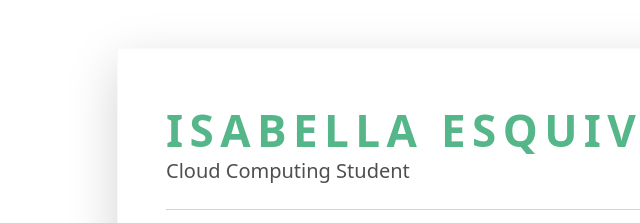
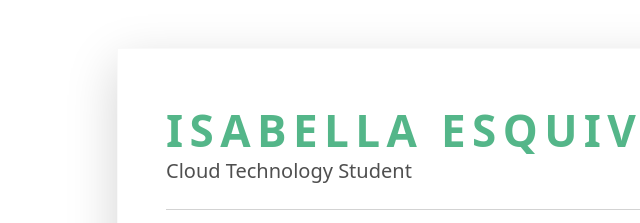
Before and after one commit to Isa3232/AWS-Resume, a plain HTML site: page index.html in a window 1280 px wide. Shown: the top 223 px of the page, 1-641 px from the left. Drawn offline with Linux system fonts and the light colour scheme.

Commit message:
Updated the title from computing to technology

```diff
--- a/index.html
+++ b/index.html
@@ -32,7 +32,7 @@
 					<div class="row align-items-center">
 						<div class="resume-title col-12 col-md-6 col-lg-8 col-xl-9">
 							<h2 class="resume-name mb-0 text-uppercase">Isabella Esquivel</h2>
-							<div class="resume-tagline mb-3 mb-md-0">Cloud Computing Student</div>
+							<div class="resume-tagline mb-3 mb-md-0">Cloud Technology Student</div>
 						</div><!--//resume-title-->
 						<div class="resume-contact col-12 col-md-6 col-lg-4 col-xl-3">
 							<ul class="list-unstyled mb-0">
```
